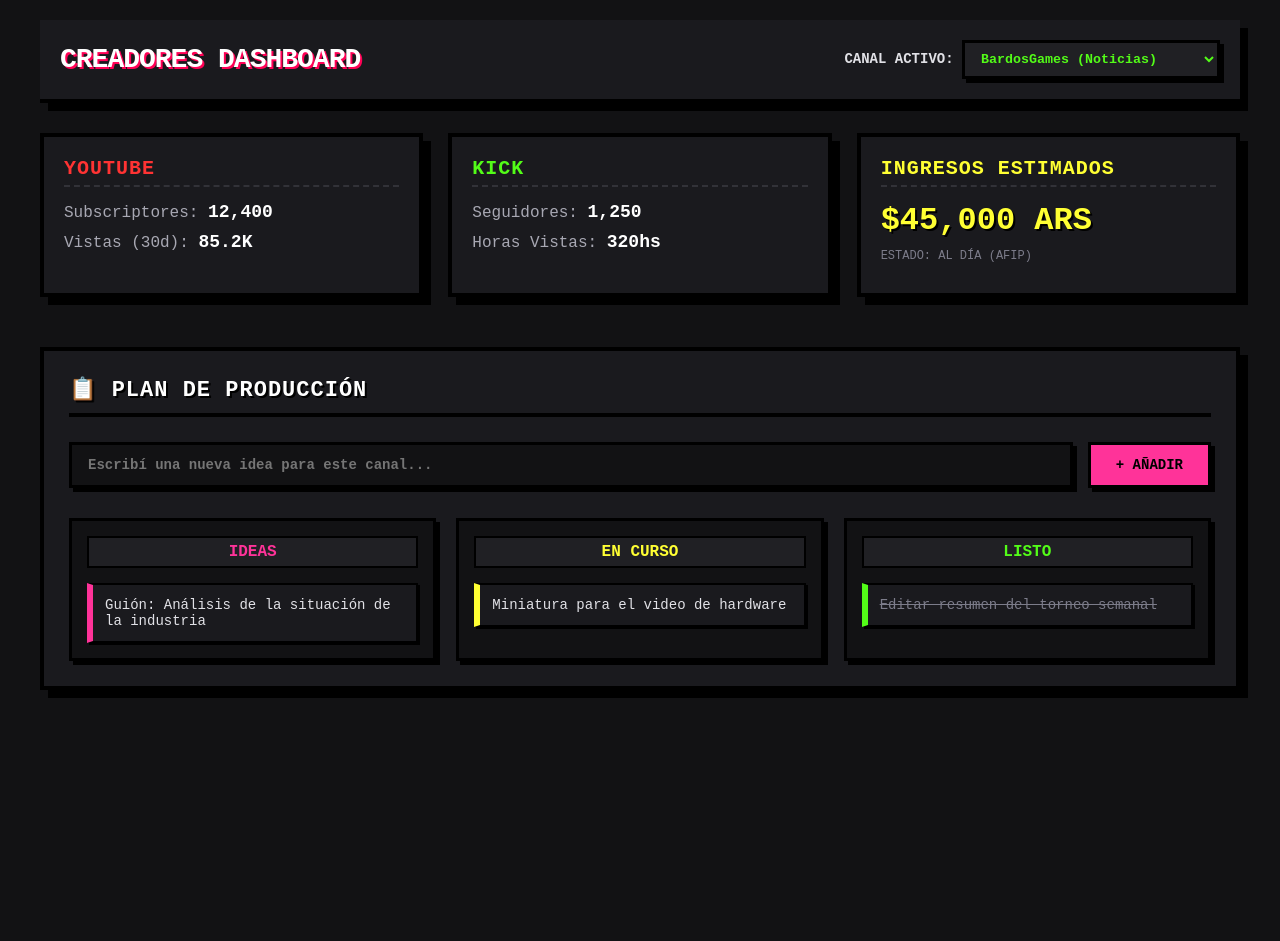
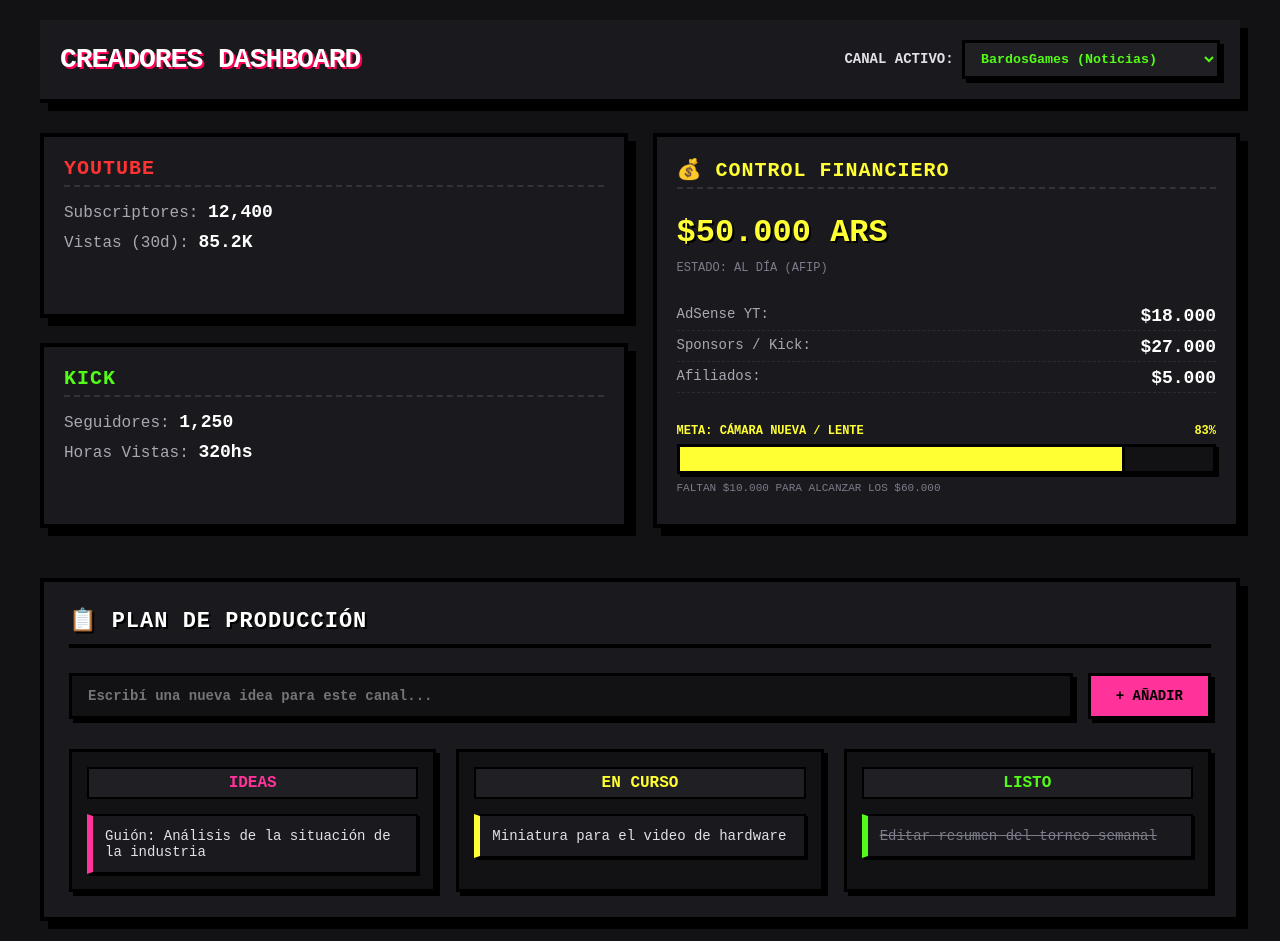
Before and after one commit to SantiagoDelgado777/creadores-dashboard, a React (Vite) app: page / in a window 1280 px wide. Before the commit the page ends 800 px from the top, so only its background shows below. Built offline with nearby package versions, Linux system fonts and the light colour scheme.

Commit message:
feat: modulo de control financiero y barra de progreso comic

```diff
--- a/src/App.jsx
+++ b/src/App.jsx
@@ -1,20 +1,25 @@
-import { useState, useEffect } from 'react' // Importamos useEffect
+import { useState, useEffect } from 'react'
 
 function App() {
-  // 1. Inicializamos el estado intentando leer si ya hay datos guardados de antes
   const [datosCanales, setDatosCanales] = useState(() => {
     const datosGuardados = localStorage.getItem('dashboard_datos_canales')
 
     if (datosGuardados) {
-      return JSON.parse(datosGuardados) // Si existen, los transformamos de texto a objeto
+      return JSON.parse(datosGuardados)
     } else {
-      // Si no hay nada guardado (primera vez que entra), cargamos los datos por defecto
       return {
         bardosgames: {
           nombre: "BardosGames (Noticias)",
           youtube: { subs: "12,400", vistas: "85.2K" },
           kick: { followers: "1,250", horas: "320hs" },
-          ingresos: "$45,000 ARS",
+          // NUEVOS DATOS FINANCIEROS
+          finanzas: {
+            plataforma1: { fuente: "AdSense YT", monto: 18000 },
+            plataforma2: { fuente: "Sponsors / Kick", monto: 27000 },
+            comisiones: { fuente: "Afiliados", monto: 5000 },
+            metaObjetivo: 60000,
+            metaNombre: "Cámara Nueva / Lente"
+          },
           tareas: [
             { id: 1, titulo: "Guión: Análisis de la situación de la industria", estado: "idea" },
             { id: 2, titulo: "Miniatura para el video de hardware", estado: "progreso" },
@@ -25,7 +30,14 @@
           nombre: "Santiago Delgado (Devlogs)",
           youtube: { subs: "3,150", vistas: "18.4K" },
           kick: { followers: "420", horas: "85hs" },
-          ingresos: "$12,500 ARS",
+          // NUEVOS DATOS FINANCIEROS
+          finanzas: {
+            plataforma1: { fuente: "Monetización", monto: 4500 },
+            plataforma2: { fuente: "Donaciones Kick", monto: 3000 },
+            comisiones: { fuente: "Pixel Art / Assets", monto: 15000 },
+            metaObjetivo: 30000,
+            metaNombre: "Licencias de Software / VSTs"
+          },
           tareas: [
             { id: 1, titulo: "Devlog #5: Optimizando el rendimiento en Linux", estado: "idea" },
             { id: 2, titulo: "Grabar voces con el SM58 y Reaper", estado: "progreso" },
@@ -41,12 +53,18 @@
 
   const canalInfo = datosCanales[canalActivo]
 
-  // 2. MAGIA: Cada vez que 'datosCanales' cambie, guardamos la versión nueva en LocalStorage
   useEffect(() => {
     localStorage.setItem('dashboard_datos_canales', JSON.stringify(datosCanales))
   }, [datosCanales])
 
-  // Función lógica para agregar la nueva tarea
+  // Lógica para calcular el total de ingresos sumando las fuentes dinámicamente
+  const totalIngresos = canalInfo.finanzas.plataforma1.monto +
+                        canalInfo.finanzas.plataforma2.monto +
+                        canalInfo.finanzas.comisiones.monto;
+
+  // Cálculo del porcentaje de la meta alcanzada (tope de 100%)
+  const porcentajeMeta = Math.min(Math.round((totalIngresos / canalInfo.finanzas.metaObjetivo) * 100), 100);
+
   const handleAgregarTarea = (e) => {
     e.preventDefault()
     if (!nuevaTareaTexto.trim()) return
@@ -87,8 +105,11 @@
         </div>
       </header>
 
-      {/* MÉTRICAS */}
-      <main className="dashboard-grid">
+      {/* CONTENIDO DEL DASHBOARD: SECCIÓN MÉTRICAS Y FINANZAS */}
+      <div className="main-layout-grid">
+
+        {/* PANEL IZQUIERDO: MÉTRICAS GENERALES */}
+        <div className="dashboard-grid">
           <div className="metric-card youtube-card">
             <div className="card-header"><h2>YOUTUBE</h2></div>
             <div className="card-body">
@@ -104,15 +125,43 @@
               <p>Horas Vistas: <strong>{canalInfo.kick.horas}</strong></p>
             </div>
           </div>
+        </div>
 
-        <div className="metric-card ingresos-card">
-          <div className="card-header"><h2>INGRESOS ESTIMADOS</h2></div>
-          <div className="card-body">
-            <h3 className="monto-ingresos">{canalInfo.ingresos}</h3>
+        {/* PANEL DERECHO: NUEVO MÓDULO FINANCIERO INTERACTIVO */}
+        <div className="metric-card finanzas-card">
+          <div className="card-header">
+            <h2>💰 CONTROL FINANCIERO</h2>
+          </div>
+          <div className="card-body finanzas-layout">
+            <div className="monto-box">
+              <h3 className="monto-ingresos">${totalIngresos.toLocaleString('es-AR')} ARS</h3>
               <p className="status-pago">Estado: Al día (AFIP)</p>
             </div>
+
+            <div className="fuentes-lista">
+              <p>{canalInfo.finanzas.plataforma1.fuente}: <strong>${canalInfo.finanzas.plataforma1.monto.toLocaleString('es-AR')}</strong></p>
+              <p>{canalInfo.finanzas.plataforma2.fuente}: <strong>${canalInfo.finanzas.plataforma2.monto.toLocaleString('es-AR')}</strong></p>
+              <p>{canalInfo.finanzas.comisiones.fuente}: <strong>${canalInfo.finanzas.comisiones.monto.toLocaleString('es-AR')}</strong></p>
             </div>
-      </main>
+
+            {/* BARRA DE PROGRESO DE OBJETIVOS STYLE COMIC */}
+            <div className="meta-container">
+              <div className="meta-info">
+                <span>META: {canalInfo.finanzas.metaNombre}</span>
+                <span>{porcentajeMeta}%</span>
+              </div>
+              <div className="comic-progress-bar">
+                <div
+                  className="comic-progress-fill"
+                  style={{ width: `${porcentajeMeta}%` }}
+                ></div>
+              </div>
+              <p className="meta-subtext">Faltan ${(canalInfo.finanzas.metaObjetivo - totalIngresos).toLocaleString('es-AR')} para alcanzar los ${canalInfo.finanzas.metaObjetivo.toLocaleString('es-AR')}</p>
+            </div>
+          </div>
+        </div>
+
+      </div>
 
       {/* SECCIÓN 2: PLANIFICADOR DE CONTENIDO */}
       <section className="agenda-section">
@@ -130,7 +179,6 @@
         </form>
 
         <div className="kanban-board">
-          {/* Columna: IDEAS */}
           <div className="kanban-column column-ideas">
             <h3>IDEAS</h3>
             <div className="kanban-cards-container">
@@ -140,7 +188,6 @@
             </div>
           </div>
 
-          {/* Columna: EN PROGRESO */}
           <div className="kanban-column column-progreso">
             <h3>EN CURSO</h3>
             <div className="kanban-cards-container">
@@ -150,7 +197,6 @@
             </div>
           </div>
 
-          {/* Columna: LISTO */}
           <div className="kanban-column column-listo">
             <h3>LISTO</h3>
             <div className="kanban-cards-container">
--- a/src/style.css
+++ b/src/style.css
@@ -1,4 +1,6 @@
-/* --- LO QUE YA TENÍAS (MÉTRICAS Y HEADER) --- */
+/* ==========================================================================
+   1. LO QUE YA TENÍAMOS DESDE EL PRINCIPIO (ESTILOS GLOBALES Y MÉTRICAS)
+   ========================================================================== */
 :root {
   background-color: #121214;
   color: #e1e1e6;
@@ -109,7 +111,9 @@
   text-transform: uppercase;
 }
 
-/* --- EL NUEVO BLOQUE QUE AGREGAMOS PARA EL KANBAN --- */
+/* ==========================================================================
+   2. ESTILOS DEL TABLERO KANBAN Y EL FORMULARIO INTERACTIVO
+   ========================================================================== */
 .agenda-section {
   margin-top: 50px;
   background: #1a1a1e;
@@ -127,6 +131,54 @@
   color: #fff;
   border-bottom: 4px solid #000;
   padding-bottom: 10px;
+}
+
+.agenda-form {
+  display: flex;
+  gap: 15px;
+  margin-bottom: 30px;
+}
+
+.agenda-input {
+  flex: 1;
+  background: #121214;
+  border: 3px solid #000;
+  padding: 12px 16px;
+  color: #fff;
+  font-family: inherit;
+  font-size: 14px;
+  font-weight: bold;
+  box-shadow: 4px 4px 0px #000;
+  outline: none;
+}
+
+.agenda-input:focus {
+  border-color: #ff3399;
+}
+
+.agenda-btn {
+  background: #ff3399;
+  color: #000;
+  border: 3px solid #000;
+  padding: 0 25px;
+  font-family: inherit;
+  font-weight: 900;
+  font-size: 14px;
+  text-transform: uppercase;
+  cursor: pointer;
+  box-shadow: 4px 4px 0px #000;
+  transition: transform 0.05s ease;
+}
+
+.agenda-btn:hover {
+  background: #ff0055;
+  transform: translate(-1px, -1px);
+  box-shadow: 5px 5px 0px #000;
+}
+
+.agenda-btn:active {
+  transform: translate(2px, 2px);
+  box-shadow: 2px 2px 0px #000;
 }
 
 .kanban-board {
@@ -174,61 +226,81 @@
   box-shadow: 2px 2px 0px #000;
 }
 
-.column-progreso .agenda-card {
-  border-left-color: #ffff33;
-}
-
+.column-progreso .agenda-card { border-left-color: #ffff33; }
 .column-listo .agenda-card {
   border-left-color: #53FC18;
   text-decoration: line-through;
   color: #7c7c8a;
 }
 
-/* --- ESTILOS DEL FORMULARIO DE TAREAS --- */
-.agenda-form {
-  display: flex;
-  gap: 15px;
-  margin-bottom: 30px;
+/* ==========================================================================
+   3. LO NUEVO: DISTRIBUCIÓN DE DOS COLUMNAS Y PANEL DE FINANZAS
+   ========================================================================== */
+.main-layout-grid {
+  display: grid;
+  grid-template-columns: 1fr 1fr;
+  gap: 25px;
+  margin-bottom: 25px;
 }
 
-.agenda-input {
-  flex: 1;
+@media (max-width: 850px) {
+  .main-layout-grid {
+    grid-template-columns: 1fr;
+  }
+}
+
+.finanzas-card .card-header h2 {
+  color: #ffff33;
+}
+
+.finanzas-layout {
+  display: flex;
+  flex-direction: column;
+  gap: 15px;
+}
+
+.fuentes-lista p {
+  margin: 6px 0;
+  font-size: 14px;
+  border-bottom: 1px dashed #2b2b32;
+  padding-bottom: 4px;
+  display: flex;
+  justify-content: space-between;
+}
+
+.meta-container {
+  margin-top: 10px;
+}
+
+.meta-info {
+  display: flex;
+  justify-content: space-between;
+  font-weight: bold;
+  font-size: 12px;
+  text-transform: uppercase;
+  margin-bottom: 6px;
+  color: #ffff33;
+}
+
+.comic-progress-bar {
   background: #121214;
   border: 3px solid #000;
-  padding: 12px 16px;
-  color: #fff;
-  font-family: inherit;
-  font-size: 14px;
-  font-weight: bold;
-  box-shadow: 4px 4px 0px #000;
-  outline: none;
+  height: 24px;
+  box-shadow: 3px 3px 0px #000;
+  position: relative;
+  overflow: hidden;
 }
 
-.agenda-input:focus {
-  border-color: #ff3399; /* Borde rosa al escribir */
+.comic-progress-fill {
+  background: #ffff33;
+  height: 100%;
+  border-right: 3px solid #000;
+  transition: width 0.4s cubic-bezier(0.4, 0, 0.2, 1);
 }
 
-.agenda-btn {
-  background: #ff3399; /* Rosa fuerte */
-  color: #000;
-  border: 3px solid #000;
-  padding: 0 25px;
-  font-family: inherit;
-  font-weight: 900;
-  font-size: 14px;
+.meta-subtext {
+  font-size: 11px !important;
+  color: #7c7c8a !important;
+  margin-top: 8px !important;
   text-transform: uppercase;
-  cursor: pointer;
-  box-shadow: 4px 4px 0px #000;
-  transition: transform 0.05s ease;
 }
-
-.agenda-btn:hover {
-  background: #ff0055;
-  transform: translate(-1px, -1px);
-  box-shadow: 5px 5px 0px #000;
-}
-
-.agenda-btn:active {
-  transform: translate(2px, 2px);
-  box-shadow: 2px 2px 0px #000;
-}
```
Lines whose indentation alone changed are shown as unchanged.
